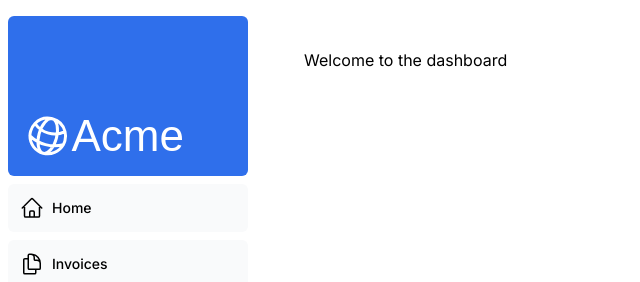
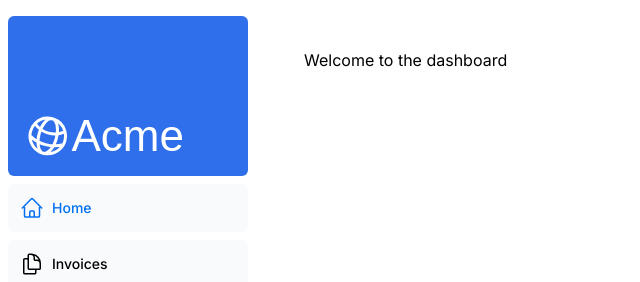
Before and after one commit to Spyd3r05/dashboard, a Next.js app: page /dashboard in a window 1280 px wide. Shown: the top 282 px of the page, without its empty margins (0-640 px from the left). Built offline with nearby package versions, Linux system fonts and the light colour scheme; a web font is replaced by a local one.

Commit message:
func: add active linking checking using usePathname() hook with dynamic classes using clsx library

```diff
--- a/app/ui/dashboard/nav-links.tsx
+++ b/app/ui/dashboard/nav-links.tsx
@@ -1,8 +1,13 @@
+"use client"
 import {
   UserGroupIcon,
   HomeIcon,
   DocumentDuplicateIcon,
 } from '@heroicons/react/24/outline';
+
+import Link from 'next/link';
+import { usePathname } from 'next/navigation';
+import clsx from "clsx"
 
 // Map of links to display in the side navigation.
 // Depending on the size of the application, this would be stored in a database.
@@ -17,19 +22,23 @@
 ];
 
 export default function NavLinks() {
+  const pathname= usePathname()
   return (
     <>
       {links.map((link) => {
         const LinkIcon = link.icon;
         return (
-          <a
+          <Link
             key={link.name}
             href={link.href}
-            className="flex h-[48px] grow items-center justify-center gap-2 rounded-md bg-gray-50 p-3 text-sm font-medium hover:bg-sky-100 hover:text-blue-600 md:flex-none md:justify-start md:p-2 md:px-3"
+            className={clsx("flex h-[48px] grow items-center justify-center gap-2 rounded-md bg-gray-50 p-3 text-sm font-medium hover:bg-sky-100 hover:text-blue-600 md:flex-none md:justify-start md:p-2 md:px-3",
+              {
+             "text-blue-500 bg-blue-200": link.href===pathname
+            })}
           >
             <LinkIcon className="w-6" />
             <p className="hidden md:block">{link.name}</p>
-          </a>
+          </Link>
         );
       })}
     </>
```
